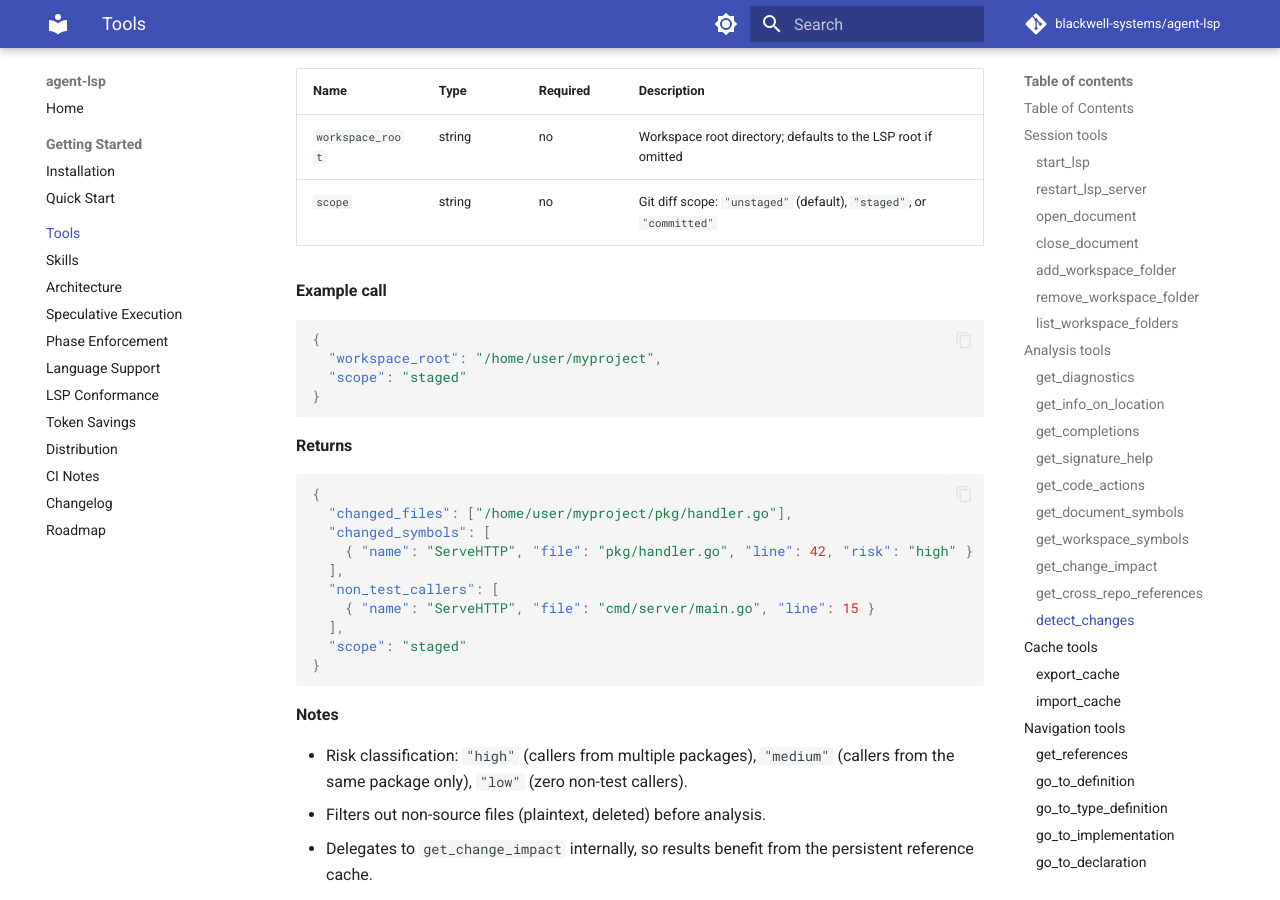
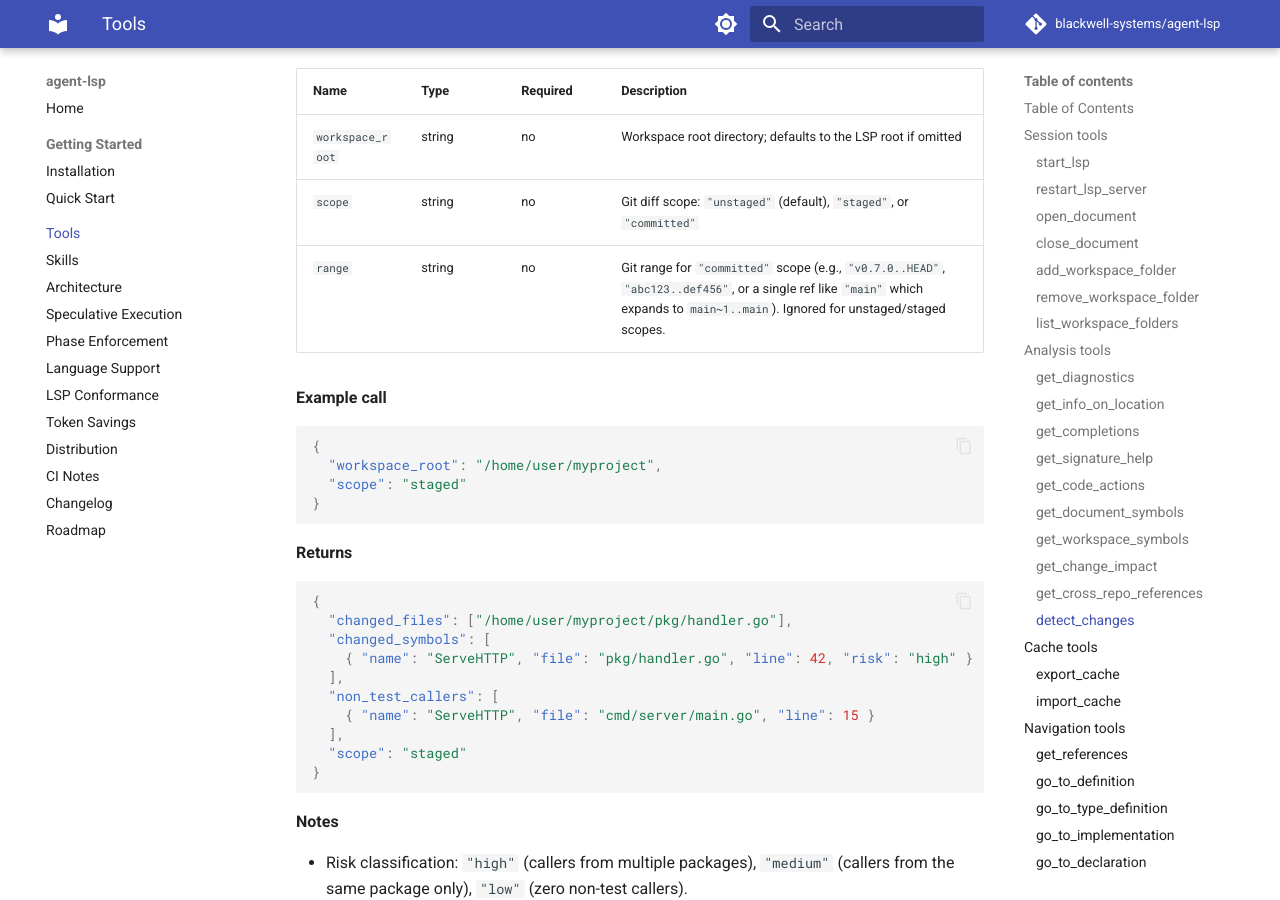
Before and after one commit to blackwell-systems/agent-lsp, an MkDocs documentation site: the page built from docs/tools.md, in a window 1280 px wide and 900 px high, scrolled down 19001 px. Built offline with MkDocs 1.6.1 and Material for MkDocs 9.7.7, drawn with Linux system fonts in a browser that asks for light colours; comment, search, counter and statistics services are not loaded.

Commit message:
docs: add missing range parameter to detect_changes in tools.md
The parameter table was missing the range field that was added in v0.8.1.

```diff
--- a/docs/tools.md
+++ b/docs/tools.md
@@ -840,6 +840,7 @@ call that answers "what did I break?" without manually listing changed files.
 |------|------|----------|-------------|
 | `workspace_root` | string | no | Workspace root directory; defaults to the LSP root if omitted |
 | `scope` | string | no | Git diff scope: `"unstaged"` (default), `"staged"`, or `"committed"` |
+| `range` | string | no | Git range for `"committed"` scope (e.g., `"v0.7.0..HEAD"`, `"abc123..def456"`, or a single ref like `"main"` which expands to `main~1..main`). Ignored for unstaged/staged scopes. |
 
 **Example call**
 
```
